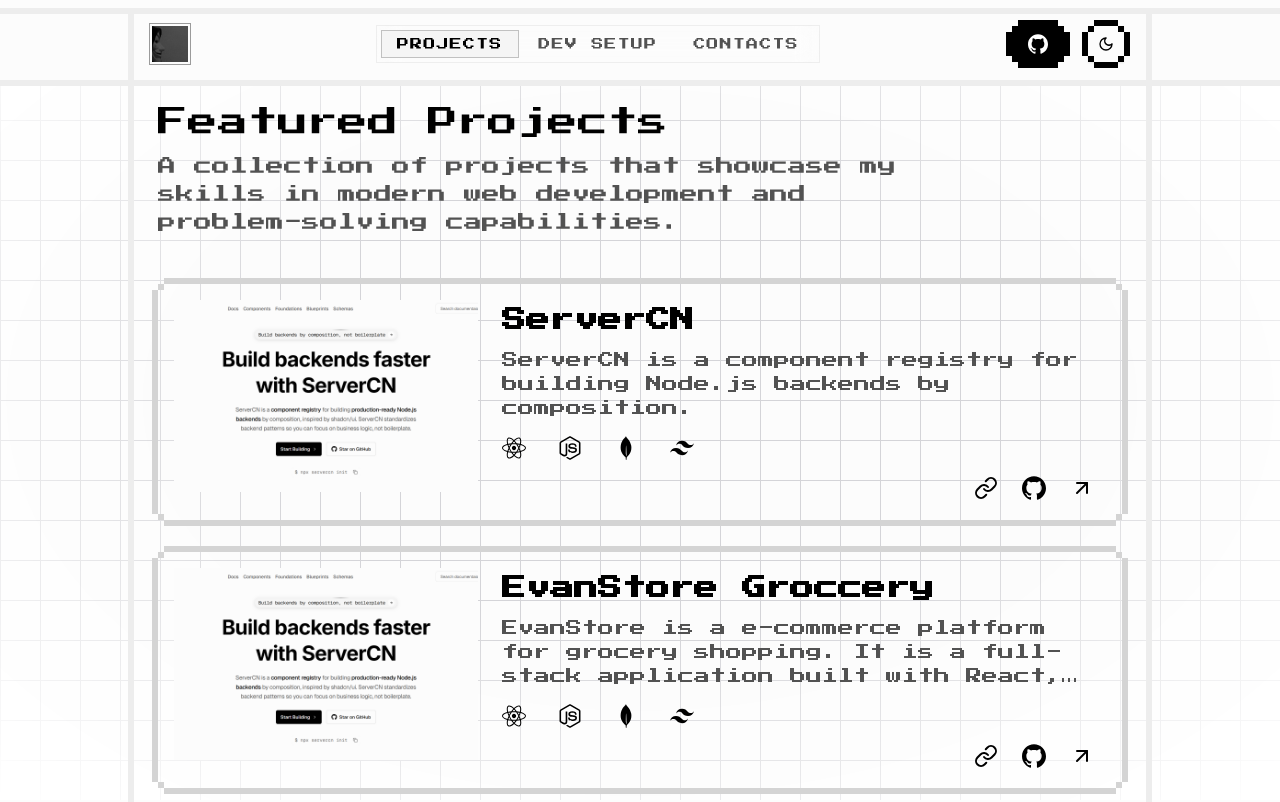
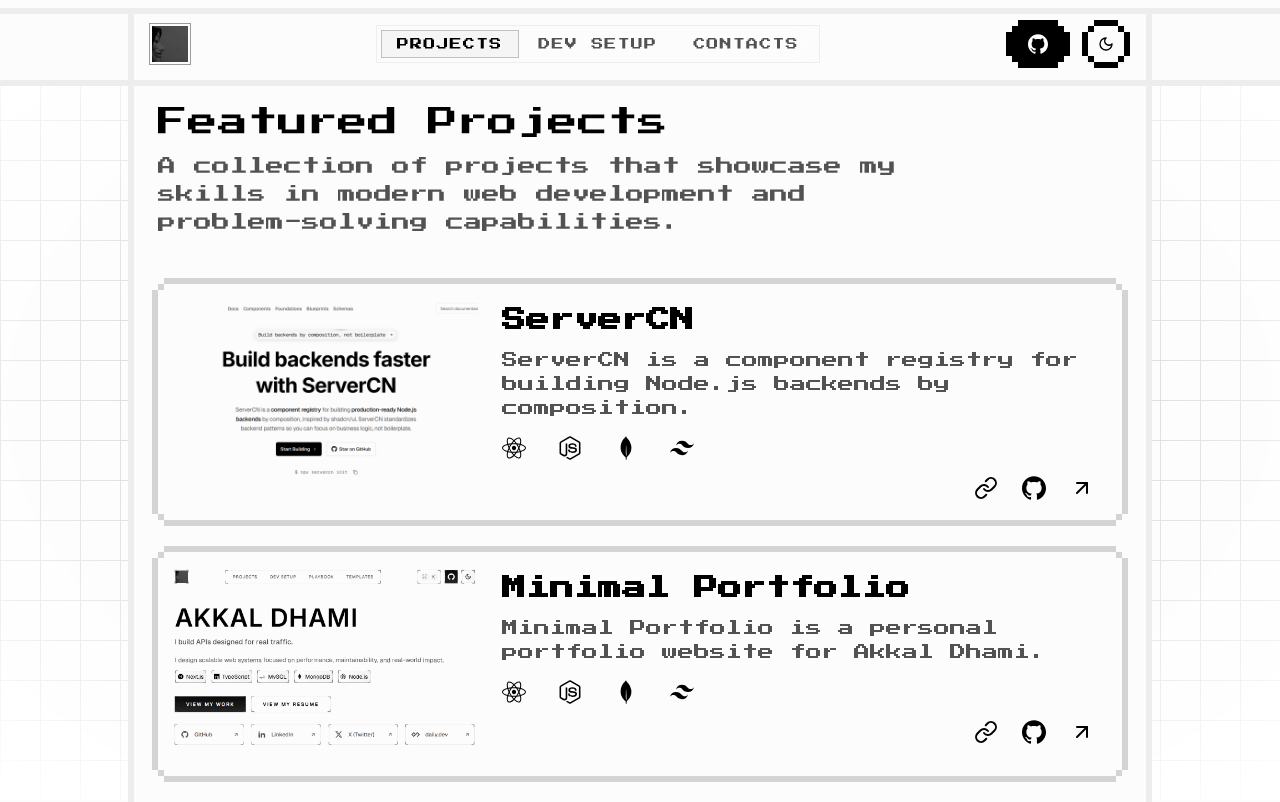
Before and after one commit to AkkalDhami/8bit-portfolio-template, a Next.js app: page /projects in a window 1280 px wide. Shown: the top 802 px of the page. Built offline with nearby package versions, Linux system fonts and the light colour scheme.

Commit message:
feat: Introduce an 8-bit themed command palette for site navigation, projects, and contacts, and add various portfolio UI components and data.

```diff
--- a/src/components/ui/contribution-graph.tsx
+++ b/src/components/ui/contribution-graph.tsx
@@ -76,10 +76,10 @@ const DEFAULT_LABELS: Labels = {
 
 const THEME = cn(
   'data-[level="0"]:fill-neutral-500/5',
-  'data-[level="1"]:fill-green-500/20',
-  'data-[level="2"]:fill-green-500/40',
-  'data-[level="3"]:fill-green-500/60',
-  'data-[level="4"]:fill-green-500/80'
+  'data-[level="1"]:fill-muted-foreground/20',
+  'data-[level="2"]:fill-muted-foreground/40',
+  'data-[level="3"]:fill-muted-foreground/60',
+  'data-[level="4"]:fill-muted-foreground/80'
 );
 
 type ContributionGraphContextType = {
--- a/src/components/ui/section.tsx
+++ b/src/components/ui/section.tsx
@@ -9,7 +9,7 @@ export default function Section({
     <section
       {...props}
       className={cn(
-        "screen-line-before screen-line-after border-edge relative z-10 border-x-[6px] p-4 pt-6 pb-8 font-normal sm:px-6",
+        "screen-line-before bg-background screen-line-after border-edge relative z-10 border-x-[6px] p-4 pt-6 pb-8 font-normal sm:px-6",
         className
       )}>
       {children}
--- a/src/data/projects.ts
+++ b/src/data/projects.ts
@@ -47,36 +47,33 @@ export const PROJECTS: Project[] = [
     ]
   },
   {
-    slug: "evanstore",
-    title: "EvanStore Groccery",
-    description:
-      "EvanStore is a e-commerce platform for grocery shopping. It is a full-stack application built with React, Node.js, and MongoDB.",
+    slug: "minimal-portfolio",
+    title: "Minimal Portfolio",
+    description: "Minimal Portfolio is a personal portfolio website for Akkal Dhami.",
     technologies: [
       { name: "React" },
       { name: "Nodejs" },
       { name: "MongoDB" },
       { name: "Tailwind" }
     ],
-    thumbnail: "/images/hero.png",
+    thumbnail: "/images/portfolio.png",
     images: [
+      "/images/portfolio.png",
       "/images/hero.png",
+      "/images/portfolio.png",
       "/images/hero.png",
-      "/images/hero.png",
-      "/images/hero.png",
-      "/images/hero.png"
+      "/images/portfolio.png"
     ],
-    liveUrl: "https://evanstore.onrender.com/",
-    githubUrl: "https://github.com/AkkalDhami/EVANSTORE-GROCCERY",
+    liveUrl: "https://akkal.vercel.app/",
+    githubUrl: "https://github.com/akkaldhami/personal-portfolio",
     features: [
-      "Real-time analytics",
-      "Inventory management",
-      "Sales tracking",
-      "Customer insights",
-      "User authentication",
-      "Order management",
-      "Product management",
-      "Payment processing",
-      "Shipping integration"
+      "Personal Portfolio",
+      "Project Showcase",
+      "Contact Form",
+      "Social Media Links",
+      "Responsive Design",
+      "Dark Mode",
+      "Light Mode"
     ]
   }
 ];
```
